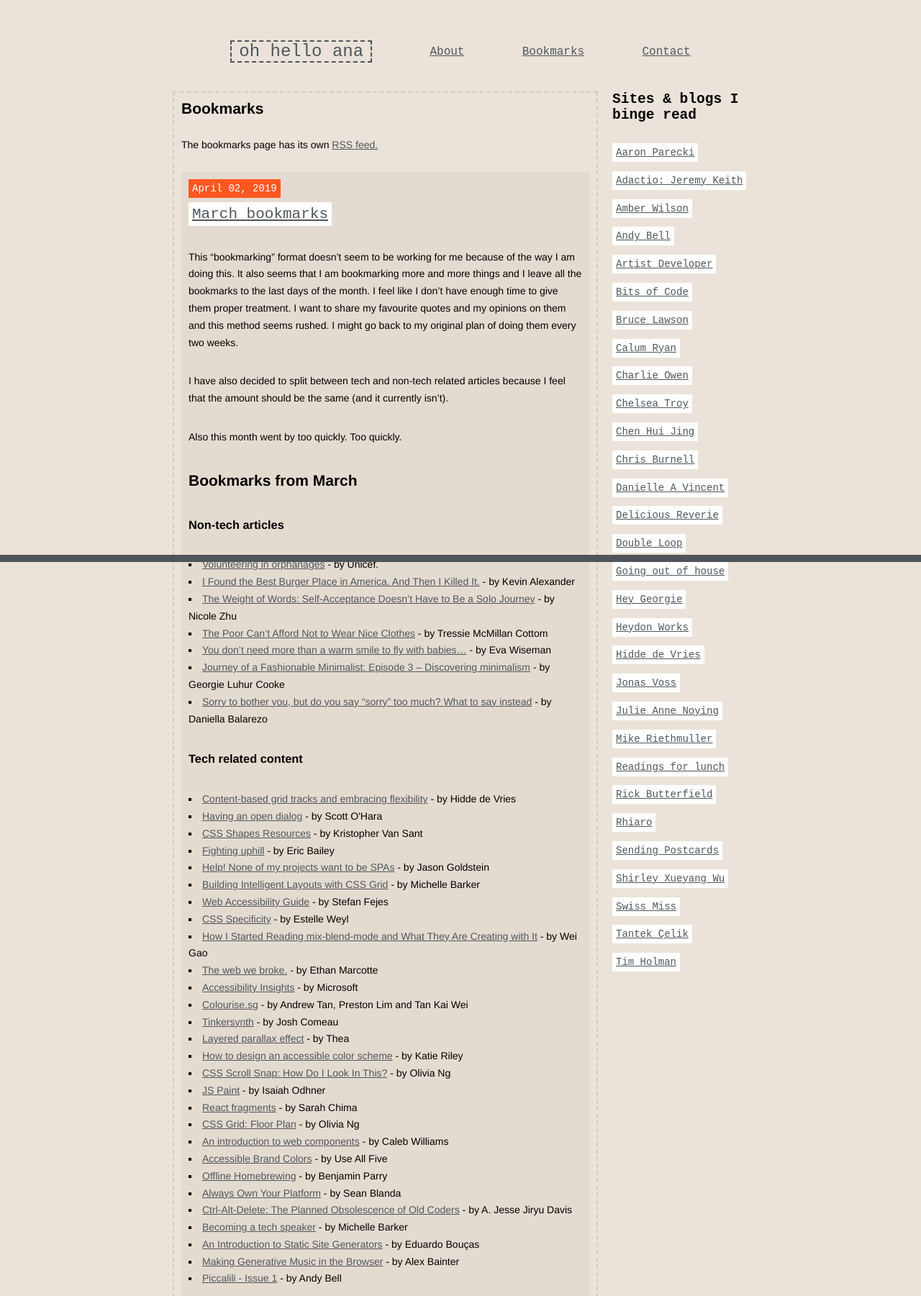
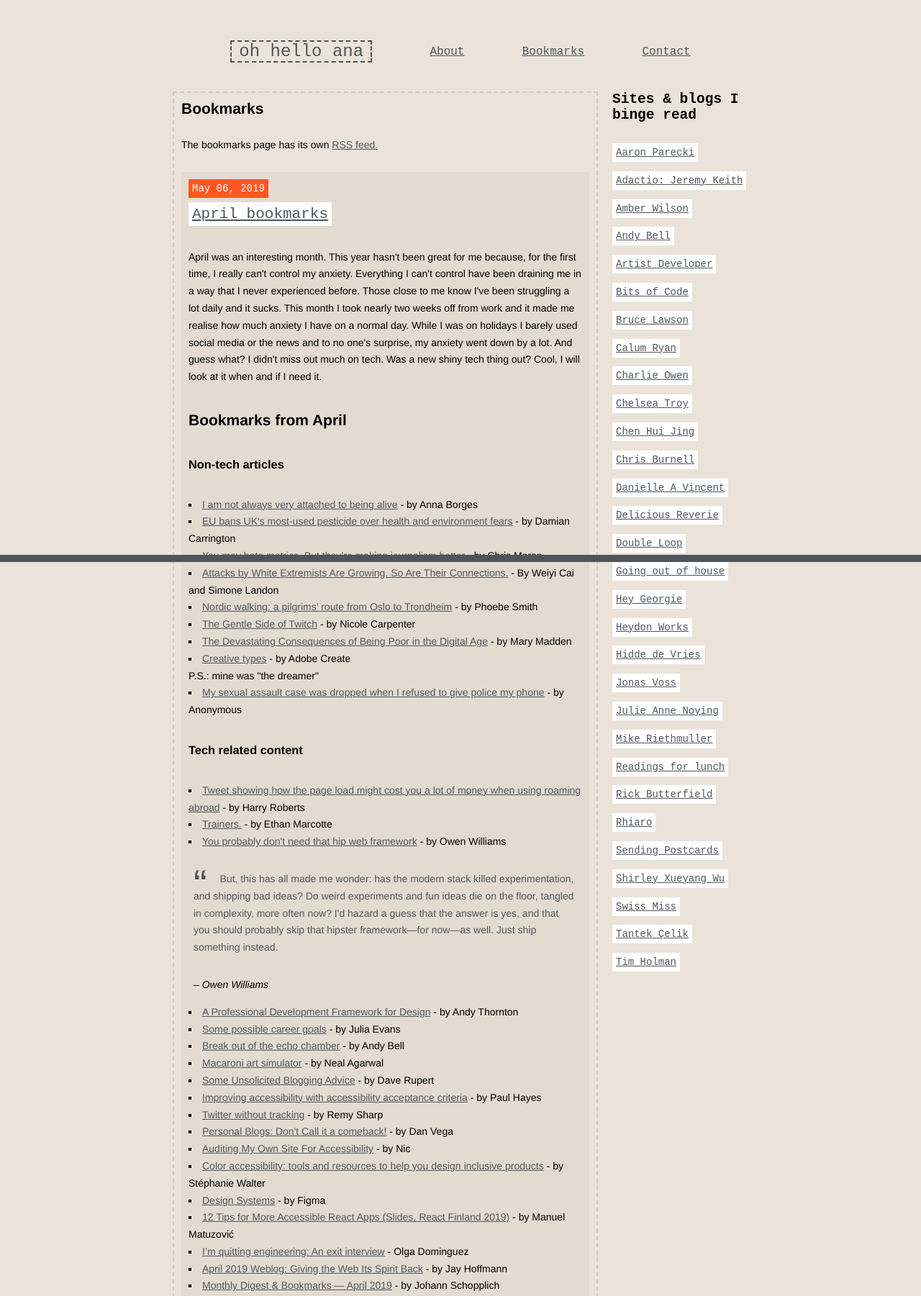
Before and after one commit to ohhelloana/ohhelloana, a Jekyll site: the page built from bookmarks.html, in a window 1280 px wide, cut to the strip 119-1920 px from the top of the page. Shown: the whole strip at 72% size. Built offline with Jekyll 4.4.1, drawn with Linux system fonts in a browser that asks for light colours; some of the changed text lies outside the part shown.

Commit message:
New blog post: April bookmarks

```diff
--- /dev/null
+++ b/_posts/2019-05-06-april-bookmarks.html
@@ -0,0 +1,67 @@
+---
+layout: post
+title: April bookmarks
+date: 2019-05-06 08:29:05.000000000 +00:00
+type: post
+published: true
+status: publish
+category: [post, links]
+description: Things I've read during April
+tags: [ Miscellaneous ]
+---
+
+<p>April was an interesting month. This year hasn't been great for me because, for the first time, I really can't control my anxiety. Everything I can't control have been draining me in a way that I never experienced before. Those close to me know I've been struggling a lot daily and it sucks. This month I took nearly two weeks off from work and it made me realise how much anxiety I have on a normal day. While I was on holidays I barely used social media or the news and to no one's surprise, my anxiety went down by a lot. And guess what? I didn't miss out much on tech. Was a new shiny tech thing out? Cool, I will look at it when and if I need it.</p>
+
+<h2>Bookmarks from April</h2>
+
+<h3>Non-tech articles</h3>
+<ul>
+  <li><a href="https://theoutline.com/post/7267/living-with-passive-suicidal-ideation?zd=1&zi=vzn2fu6k">I am not always very attached to being alive</a> - by Anna Borges</li>
+  <li><a href="https://www.theguardian.com/environment/2019/mar/29/eu-bans-widely-used-pesticide-over-safety-concerns?fbclid=IwAR06d00Hle2asXhBC-3GQ7i9A8yxnHzfh49BXW1XXrzPDK4TtjqmQumpk2Y">EU bans UK's most-used pesticide over health and environment fears</a> - by Damian Carrington</li>
+  <li><a href="https://www.cjr.org/innovations/you-may-hate-metrics-guardian-audience-twitter-images.php">You may hate metrics. But they’re making journalism better</a> - by Chris Moran</li>
+  <li><a href="https://www.nytimes.com/interactive/2019/04/03/world/white-extremist-terrorism-christchurch.html">Attacks by White Extremists Are
+    Growing. So Are Their Connections.</a> - By Weiyi Cai and Simone Landon</li>
+  <li><a href="https://www.theguardian.com/travel/2019/mar/23/norway-camino-path-pilgrims-hike-walk-oslo-trondheim-st-olavs-olafs">Nordic walking: a pilgrims’ route from Oslo to Trondheim</a> - by Phoebe Smith</li>
+  <li><a href="https://gizmodo.com/the-gentle-side-of-twitch-1834215442">The Gentle Side of Twitch</a> - by Nicole Carpenter</li>
+  <li><a href="https://www.nytimes.com/2019/04/25/opinion/privacy-poverty.html">The Devastating Consequences of Being Poor in the Digital Age</a> - by Mary Madden</li>
+  <li><a href="https://mycreativetype.com/">Creative types</a> - by Adobe Create</li><span>P.S.: mine was "the dreamer"</span>
+  <li><a href="https://www.theguardian.com/commentisfree/2019/apr/29/sexual-assault-case-dropped-refused-police-phone-rape?CMP=Share_iOSApp_Other">My sexual assault case was dropped when I refused to give police my phone</a> - by Anonymous</li>
+
+</ul>
+
+<h3>Tech related content</h3>
+
+<ul>
+  <li><a href="https://twitter.com/csswizardry/status/1113416689331441664">Tweet showing how the page load might cost you a lot of money when using roaming abroad</a> - by Harry Roberts</li>
+  <li><a href="https://ethanmarcotte.com/wrote/trainers/">Trainers.</a> - by Ethan Marcotte</li>
+  <li><a href="https://char.gd/blog/2019/you-dont-need-that-hipster-web-framework">You probably don't need that hip web framework</a> - by Owen Williams</li>
+
+  <blockquote cite="https://char.gd/blog/2019/you-dont-need-that-hipster-web-framework">
+    <p>But, this has all made me wonder: has the modern stack killed experimentation, and shipping bad ideas? Do weird experiments and fun ideas die on the floor, tangled in complexity, more often now? I'd hazard a guess that the answer is yes, and that you should probably skip that hipster framework—for now—as well. Just ship something instead.</p>
+  </blockquote>
+  <cite>– Owen Williams</cite>
+
+  <li><a href="https://clearleft.com/posts/design-professional-development-framework">A Professional Development Framework for Design</a> - by Andy Thornton</li>
+  <li><a href="https://jvns.ca/blog/2018/09/30/some-possible-career-goals/">Some possible career goals</a> - by Julia Evans</li>
+  <li><a href="https://andy-bell.design/wrote/break-out-of-the-echo-chamber/">Break out of the echo chamber</a> - by Andy Bell</li>
+  <li><a href="https://macaroni-art.glitch.me/">Macaroni art simulator</a> - by Neal Agarwal</li>
+  <li><a href="https://daverupert.com/2019/04/some-unsolicited-blogging-advice/">Some Unsolicited Blogging Advice</a> - by Dave Rupert</li>
+  <li><a href="https://paulrhayes.com/accessibility-acceptance-criteria/">Improving accessibility with accessibility acceptance criteria</a> - by Paul Hayes</li>
+  <li><a href="https://remysharp.com/2019/04/02/twitter-without-tracking">Twitter without tracking</a> - by Remy Sharp</li>
+  <li><a href="https://www.danvega.dev/blog/2019/04/11/dont-call-it-a-comeback/">Personal Blogs: Don't Call it a comeback!</a> - by Dan Vega</li>
+  <li><a href="https://www.nicchan.me/blog/auditing-my-own-site-for-accessibility/">Auditing My Own Site For Accessibility</a> - by Nic</li>
+  <li><a href="https://stephaniewalter.design/blog/color-accessibility-tools-resources-to-design-inclusive-products/">Color accessibility: tools and resources to help you design inclusive products</a> - by Stéphanie Walter</li>
+  <li><a href="https://www.designsystems.com/">Design Systems</a> - by Figma</li>
+  <li><a href="https://www.matuzo.at/blog/12-tips-for-more-accessible-react-apps-slides-react-finland-2019/">12 Tips for More Accessible React Apps (Slides, React Finland 2019)</a> - by Manuel Matuzović</li>
+  <li><a href="https://www.cottondroid.com/blog/exit-interview.html">I’m quitting engineering: An exit interview</a> - Olga Dominguez</li>
+  <li><a href="https://thehistoryoftheweb.com/postscript/april-2019-weblog-giving-the-web-its-spirit-back/">April 2019 Weblog: Giving the Web Its Spirit Back</a> - by Jay Hoffmann</li>
+  <li><a href="https://blog.jschopplich.com/monthly-digest-and-bookmarks-april-2019">Monthly Digest & Bookmarks — April 2019</a> - by Johann Schopplich</li>
+</ul>
+
+<h3>Things that made me smile one way or another</h3>
+
+<p>I need to re-think this section. I really see and save a lot of memes per month on Instagram and TikTok. Not sure if all memes are worth sharing but I'd like this to be a "interesting/wholesome" section.</p>
+
+<ul>
+  <li><a href="https://twitter.com/CaliaDomenico/status/1117862123625824256">This tweet showing how a camera's capture rate changes due to the amount of light being let into the camera.</a></li>
+</ul>
--- a/_sass/_base.scss
+++ b/_sass/_base.scss
@@ -58,7 +58,7 @@ a:active {
 
 blockquote {
   margin: 1.5em 0;
-  padding: 0.5em 10px;
+  padding: 0.5em;
   quotes: "\201C""\201D""\2018""\2019";
   color: $secondary;
 }
@@ -74,6 +74,11 @@ blockquote:before {
 
 blockquote p {
   display: inline;
+}
+
+cite {
+  display: block;
+  margin: 0 0 1em 0.5em;
 }
 
 img {
--- a/_sass/_posts.scss
+++ b/_sass/_posts.scss
@@ -25,14 +25,12 @@
   }
 
   a {
-    color: coral;
-    text-decoration: none;
-    box-shadow: inset 0 -1px 0 coral;
+    color: $dark-grey;
+    text-decoration: underline;
     padding: 0 1px 0 1px;
-    transition: all .25s ease-in-out;
     &:hover {
       color: black;
-      background-color: coral;
+      text-decoration: none;
     }
   }
 
```
